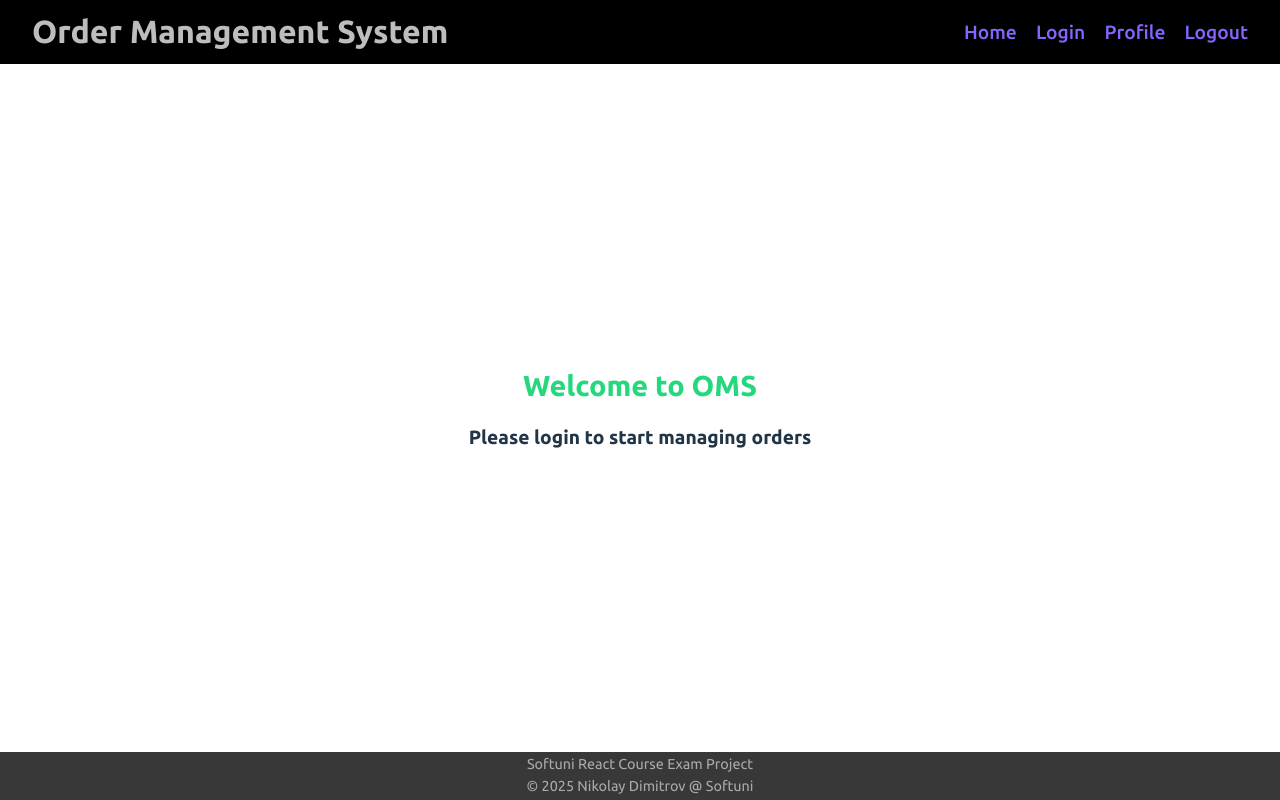
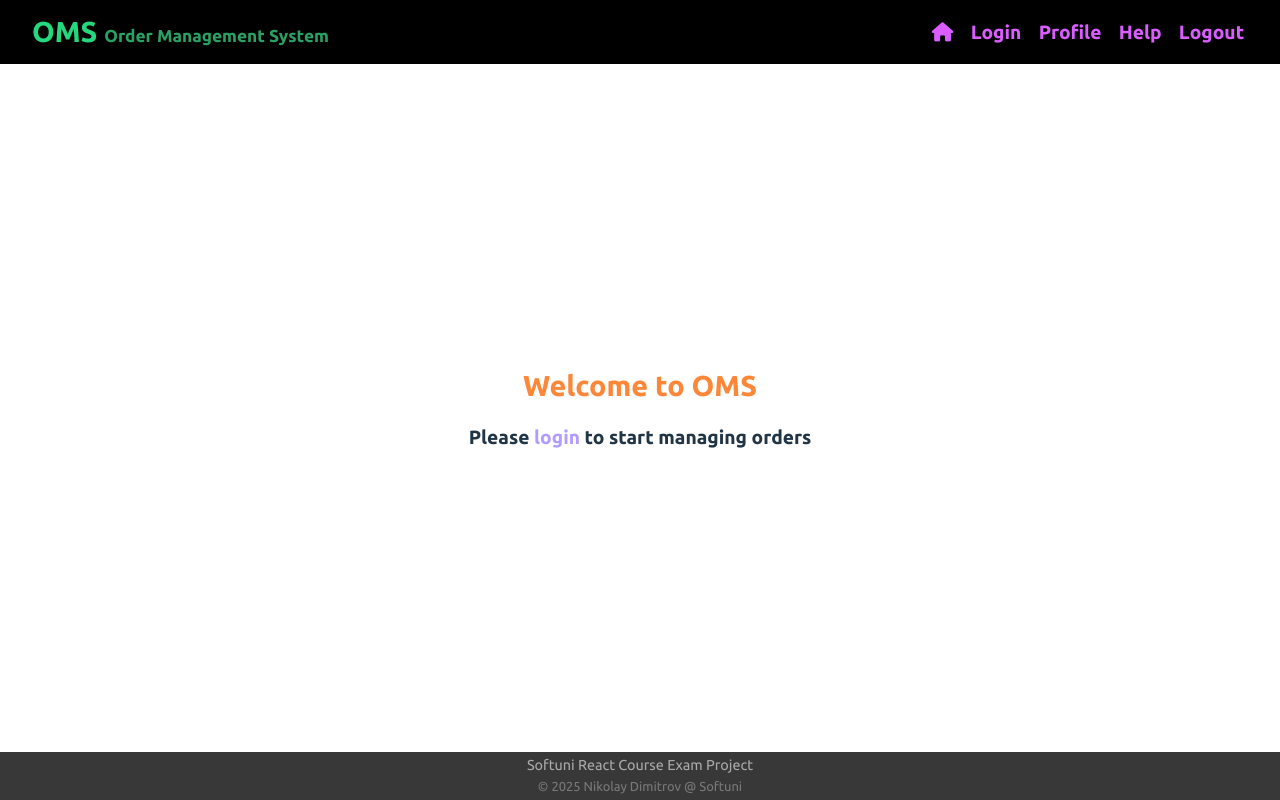
Before and after one commit to nikolay-st-d/react-exam, a React (Vite) app in the folder oms/: page / in a window 1280 px wide. Built offline with nearby package versions, Linux system fonts and the light colour scheme.

Commit message:
Added Router and start to create the basic components

```diff
--- a/oms/src/App.jsx
+++ b/oms/src/App.jsx
@@ -1,20 +1,26 @@
-import { useState } from 'react'
-import { Routes, Route } from 'react-router'
-import './styles.css'
-import Home from './components/home/home'
-import Footer from './components/footer/Footer'
-import Header from './components/header/Header'
+import { useState } from 'react';
+import { Routes, Route } from 'react-router';
+import './styles.css';
+import Home from './components/home/home';
+import Footer from './components/footer/Footer';
+import Header from './components/header/Header';
+import Help from './components/help/Help';
 
 function App() {
-  const [count, setCount] = useState(0)
+    const [count, setCount] = useState(0);
 
-  return (
-    <>
-      <Header />
-      <Home />
-      <Footer />
-    </>
-  )
+    return (
+        <>
+            <Header />
+            <main>
+                <Routes>
+                    <Route path='/' element={<Home />} />
+                    <Route path='help' element={<Help />} />
+                </Routes>
+            </main>
+            <Footer />
+        </>
+    );
 }
 
-export default App
+export default App;
--- a/oms/src/components/footer/Footer.jsx
+++ b/oms/src/components/footer/Footer.jsx
@@ -1,8 +1,8 @@
 export default function Footer() {
     return (
         <footer>
-            <p>Softuni React Course Exam Project<br/>
-            © 2025 Nikolay Dimitrov @ Softuni</p>
+            <p>Softuni React Course Exam Project</p>
+            <p>© 2025 Nikolay Dimitrov @ Softuni</p>
         </footer>
     )
 }
--- a/oms/src/components/header/Header.jsx
+++ b/oms/src/components/header/Header.jsx
@@ -1,13 +1,16 @@
+import { Link } from 'react-router';
+
 export default function Header() {
     return (
         <header>
-            <h1>Order Management System</h1>
+            <h1>OMS <span class="h1-small"> Order Management System</span></h1>
             <nav>
             <ul>
-                <li><a href="#">Home</a></li>
-                <li><a href="#">Login</a></li>
-                <li><a href="#">Profile</a></li>
-                <li><a href="#">Logout</a></li>
+                <li><Link to="/"><i class="fa-solid fa-house"></i></Link></li>
+                <li><Link to="#">Login</Link></li>
+                <li><Link to="#">Profile</Link></li>
+                <li><Link to="help">Help</Link></li>
+                <li><Link to="#">Logout</Link></li>
             </ul>
             </nav>
         </header>
--- /dev/null
+++ b/oms/src/components/help/Help.jsx
@@ -0,0 +1,10 @@
+export default function Help() {
+    return (
+        <>
+            <h2>Help</h2>
+            <h3>
+                How to use the system
+            </h3>
+        </>
+    );
+}
--- a/oms/src/components/home/Home.jsx
+++ b/oms/src/components/home/Home.jsx
@@ -1,8 +1,8 @@
 export default function Home() {
     return (
-        <main>
+        <>
             <h2>Welcome to OMS</h2>
-            <h3>Please login to start managing orders</h3>
-        </main>
+            <h3>Please <a href="#">login</a> to start managing orders</h3>
+        </>
     );
 }
--- a/oms/src/styles.css
+++ b/oms/src/styles.css
@@ -1,5 +1,6 @@
 @import url("reset.css");
 @import url('https://fonts.googleapis.com/css2?family=Ubuntu:ital,wght@0,300;0,400;0,500;0,700;1,300;1,400;1,500;1,700&display=swap');
+@import url("https://cdnjs.cloudflare.com/ajax/libs/font-awesome/6.7.0/css/all.min.css");
 
 
 html {
@@ -14,35 +15,33 @@ html {
   text-rendering: optimizeLegibility;
 }
 
-a {
-  font-weight: 500;
-  color: #8664ff;
-  text-decoration: inherit;
-}
-a:hover {
-  color: #663cff;
-}
-
 body {
   min-height: 100vh;
 }
 
 h1 {
-  font-size: 2em;
+  font-size: 1.8em;
   line-height: 1.1;
-  color: rgb(189, 189, 189);
+  color: rgb(37, 216, 126);
   text-shadow: 0.1em 0.1em 0.1em rgba(0, 0, 0, 0.5);
+}
+.h1-small {
+  font-size: 0.6em;
+  color: rgb(41, 161, 101);
 }
 
 h2 {
   font-size: 1.8em;
-  color: rgb(37, 216, 126);
+  color: rgb(252, 135, 57);
 }
 
 h3 {
   font-size: 1.2em;
 }
 
+a {
+  text-decoration:  none;
+}
 
 header {
   display: flex;
@@ -61,8 +60,20 @@ nav {
 nav ul {
   display: flex;
   flex-direction: row;
-  gap: 1em;
+  gap: 0.5em;
   list-style-type: none;
+}
+
+nav a {
+  font-weight: 700;
+  display: block;
+  padding: 0.2em;
+  color: rgb(217, 93, 255);
+  transition: 0.3s ease;
+}
+
+nav a:hover {
+  transform: scale(1.2);
 }
 
 main {
@@ -77,14 +88,28 @@ main {
   margin: 0 auto;
 }
 
+main a {
+  color: #b29dff;
+  text-decoration: inherit;
+}
+main a:hover {
+  color: #c7b7ff;
+}
+
 footer {
   display: flex;
+  flex-direction: column;
   justify-content: center;
   align-items: center;
   height: 6vh;
   color: rgb(170, 170, 170);
   font-size: 0.9em;
   background-color: rgb(56, 56, 56);
+}
+
+footer p:nth-child(2) {
+  font-size: 0.9em;
+  color: rgb(121, 121, 121);
 }
 
 button {
```
